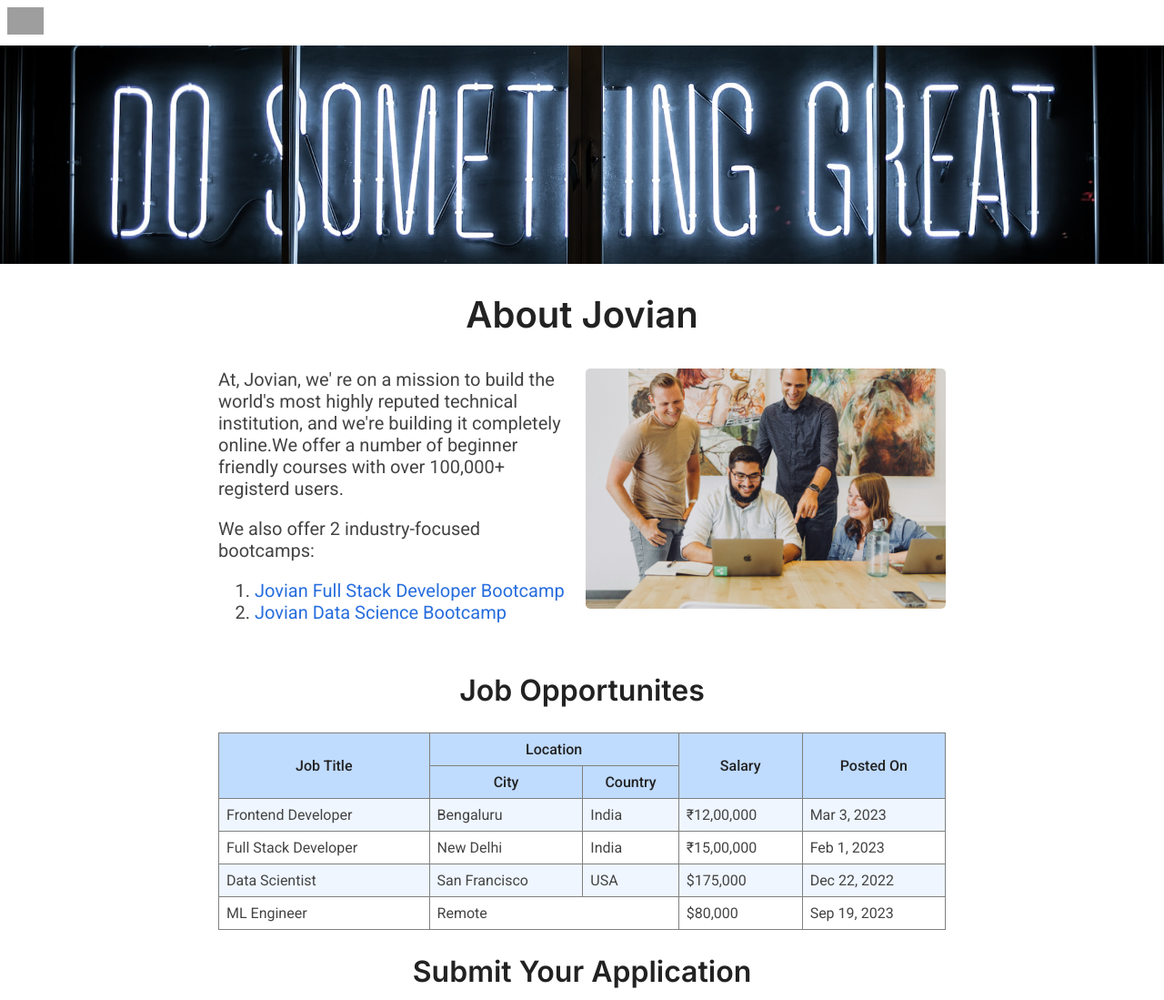
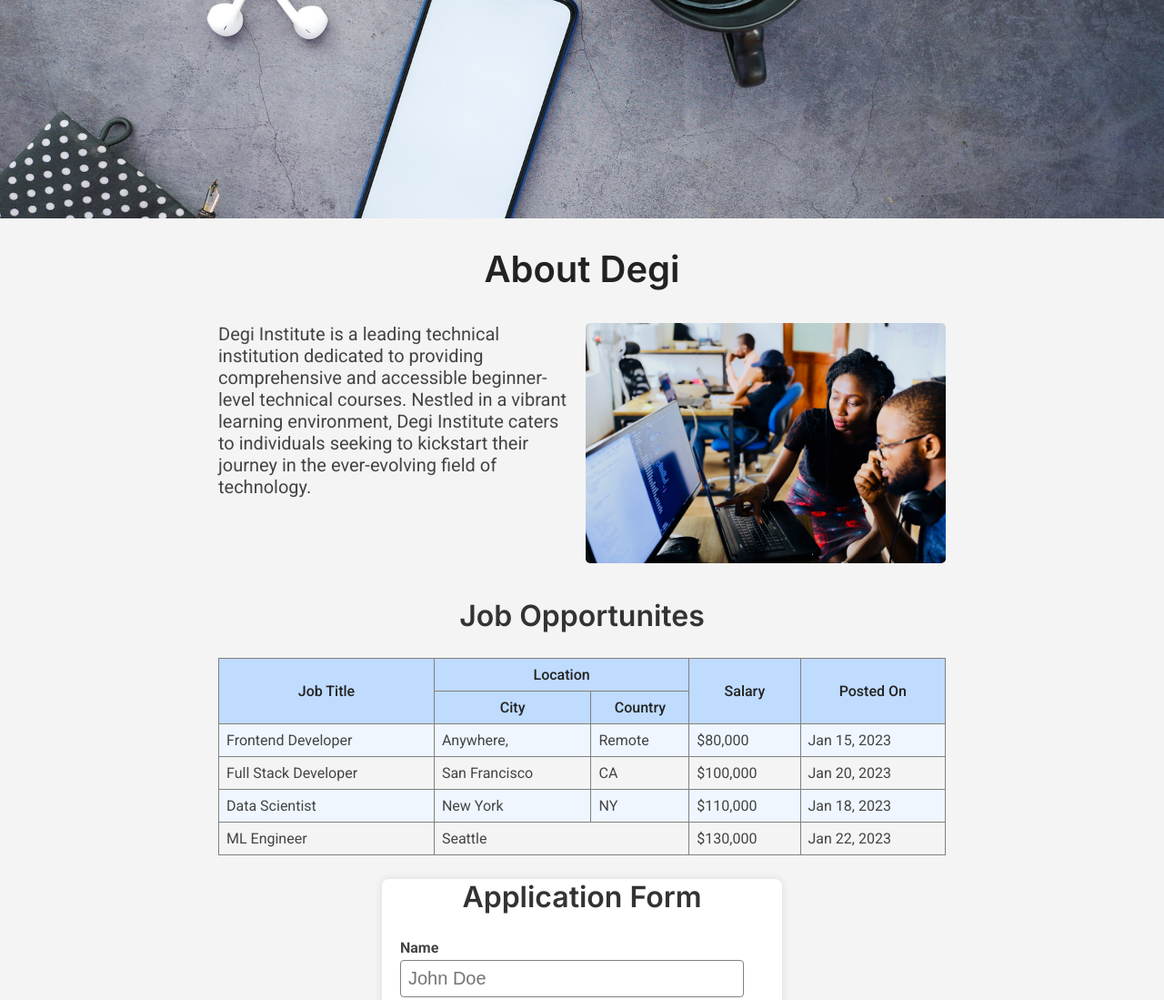
Before and after one commit to mudegiarnold/job-application-site, a plain HTML site: page src/index.html in a window 1280 px wide. Shown: the top 1099 px of the page at 91% size. Drawn offline with Linux system fonts and the light colour scheme; grey boxes are pictures that could not be loaded.

Commit message:
Modified the HTML and CSS files

```diff
--- a/src/index.html
+++ b/src/index.html
@@ -12,33 +12,16 @@
 </head>
 
 <body>
-    <div id="navbar">
-        <img alt="Jovian_logo" id="logo" src="https://i.imgur.com/m1wXjqw.png" height="30px">
-    </div>
-    <img id="banner" src="banner.jpg" alt="Banner" Height="240">
-    <h1>About Jovian</h1>
+    <img id="modern" src="modern.jpg" alt="modern" Height="240">
+    <h1>About Degi</h1>
 
     <div id="about">
         <div id="description">
-            <p style="margin-top: 0">At, Jovian, we' re on a mission to build the world's most highly reputed technical
-                institution, and we're building it completely online.We offer a number of beginner friendly courses with
-                over 100,000+ registerd users.</p>
-            <p>We also offer 2 industry-focused bootcamps:
-            <ol>
-                <li>
-                    <a href="https://www.jovian.com/full-stack-developer-bootcamp">
-                        Jovian Full Stack Developer Bootcamp</a>
-                </li>
-                <li>
-                    <a href="https://www.jovian.com/data-science-bootcamp">
-                        Jovian Data Science Bootcamp</a>
-                </li>
-            </ol>
-            </p>
+            <p style="margin-top: 0">Degi Institute is a leading technical institution dedicated to providing comprehensive and accessible beginner-level technical courses. Nestled in a vibrant learning environment, Degi Institute caters to individuals seeking to kickstart their journey in the ever-evolving field of technology.</p>
         </div>
 
-        <div id="team">
-            <img id="team-image" src="team.jpg" alt="team">
+        <div id="black">
+            <img id="black-image" src="black.jpg" alt="black">
         </div>
     </div>
 
@@ -58,36 +41,36 @@
             </tr>
             <tr class="jobs-data-row">
                 <td>Frontend Developer</td>
-                <td>Bengaluru</td>
-                <td>India</td>
-                <td>₹12,00,000</td>
-                <td>Mar 3, 2023</td>
+                <td>Anywhere,</td>
+                <td>Remote</td>
+                <td>$80,000</td>
+                <td>Jan 15, 2023</td>
             </tr>
             <tr class="jobs-data-row">
                 <td>Full Stack Developer</td>
-                <td>New Delhi</td>
-                <td>India</td>
-                <td>₹15,00,000</td>
-                <td>Feb 1, 2023</td>
+                <td>San Francisco</td>
+                <td>CA</td>
+                <td>$100,000</td>
+                <td>Jan 20, 2023</td>
             </tr>
             <tr class="jobs-data-row">
                 <td>Data Scientist</td>
-                <td>San Francisco</td>
-                <td>USA</td>
-                <td>$175,000</td>
-                <td>Dec 22, 2022</td>
+                <td>New York</td>
+                <td>NY</td>
+                <td>$110,000</td>
+                <td>Jan 18, 2023</td>
             </tr>
             <tr class="jobs-data-row">
                 <td>ML Engineer</td>
-                <td colspan="2">Remote</td>
-                <td>$80,000</td>
-                <td>Sep 19, 2023</td>
+                <td colspan="2">Seattle</td>
+                <td>$130,000</td>
+                <td>Jan 22, 2023</td>
             </tr>
         </table>
     </div>
 
     <div id="application">
-        <h2>Submit Your Application</h2>
+        <h2>Application Form</h2>
 
         <form id="application-form" action="https://formbold.com/s/9BryO" method="POST" enctype="multipart/form-data">
             <div class="form-group">
@@ -145,18 +128,7 @@
     </div>
 
     <div id="footer">
-        <ul id="footer-links">
-            <li>
-                <a href="https://jovian.com/learn" target="_blank">Courses</a>
-            </li>
-            <li>
-                <a href="https://jovian.com/learn" target="_blank">Programs</a>
-            </li>
-            <li>
-                <a href="https://www.youtube.com/@jovianhq" target="_blank">YouTube</a>
-            </li>
-        </ul>
-        <span class="copyright">© 2023, Jovian</span>
+        <span class="copyright">Arnold Mudegi © 2023.All Rights Reserved.</span>
     </div>
 
 
--- a/src/styles.css
+++ b/src/styles.css
@@ -8,6 +8,11 @@ body {
     font-family: 'Roboto', sans-serif;
     font-size: 16px;
     color: #444444;
+    background-color: #f4f4f4;
+
+
+
+
 }
 
 h1, h2, h3, h4, h5, h6 {
@@ -38,7 +43,7 @@ a:hover, a:focus {
     margin: 0;
 }
 
-#banner {
+#modern {
     object-fit: cover;
 }
 
@@ -46,7 +51,7 @@ h1 {
     text-align: center;
 }
 
-#banner {
+#modern {
     width: 100%;
 }
 
@@ -63,11 +68,11 @@ h1 {
     font-size: 1.25rem;
 }
 
-#team {
+#black {
     width: 50%;
 }
 
-#team-image {
+#black-image {
     border-radius: 5px;
     width: 100%;
 }
@@ -78,6 +83,7 @@ h1 {
 
 h2 {
     text-align: center;
+    color: #333;
 }
 
 #jobs {
@@ -127,11 +133,17 @@ h3 {
 #application {
     max-width: 800px;
     margin: 0 auto;
-    padding: 0 8px;
+    padding: 0 20px;
+    background-color: #fff;
+    border-radius: 8px;
+    box-shadow: 0 0 10px rgba(0, 0, 0, 0.1);
+    width: 400px;
+
 }
 
 .form-group {
     margin: 16px 0;
+    margin-bottom: 20px
 }
 
 .form-group input, textarea, select{
@@ -169,22 +181,16 @@ h3 {
 }
 
 #footer {
-    background-color: #FAFAFA;
-    padding: 8px;
+    background-color: #222222;
+    padding: 10px;
     margin-top: 32px;
     text-align: center;
 }
 
-#footer-links {
-    list-style: none;
-}
 
-#footer-links li {
-    display: inline;
-    margin: 0 16px;
-}
+
 
 .copyright {
-    color: #71717A;
+    color: #FFFFFF;
     font-size: 0.875rem;
 }
```
Also changed, not shown: src/banner.jpg (deleted), src/black.jpg (added), src/modern.jpg (added), src/team.jpg (deleted).
